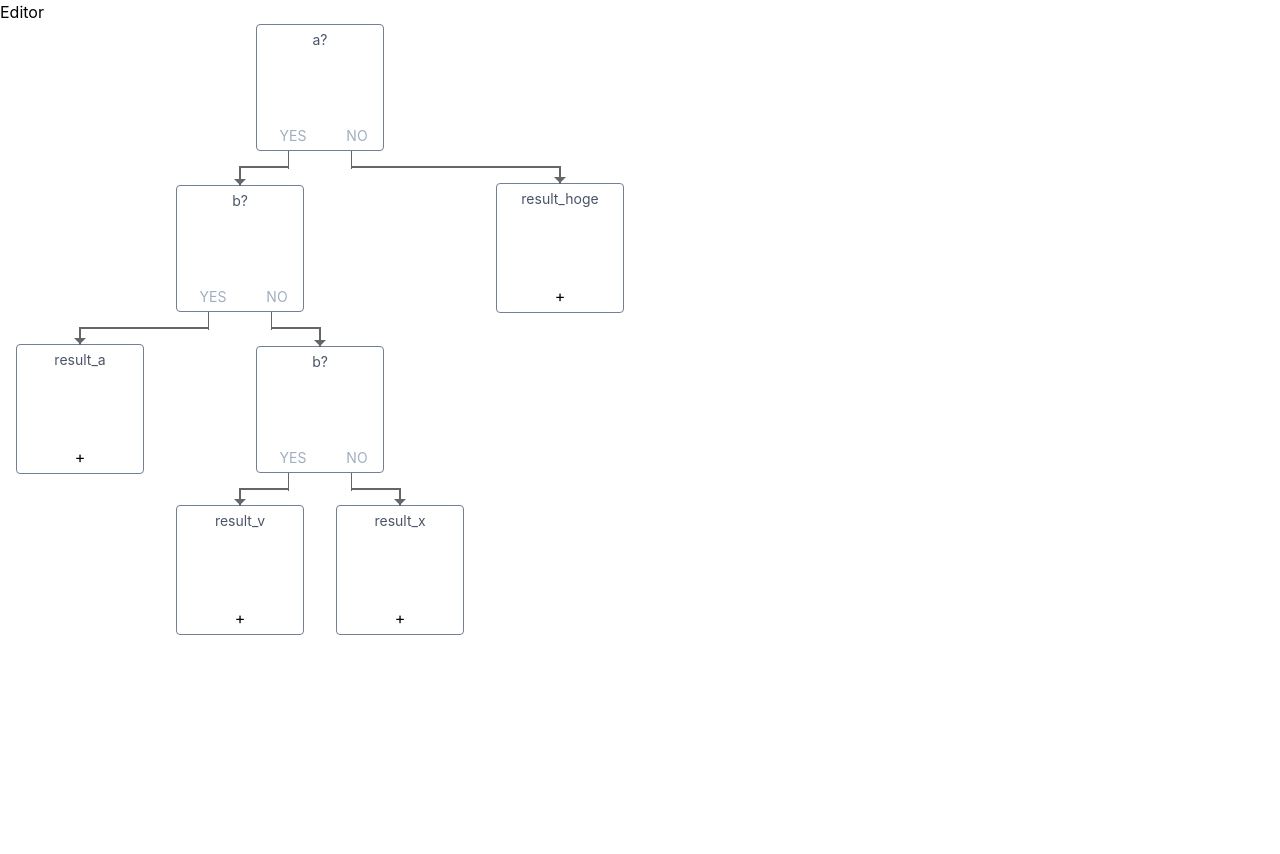
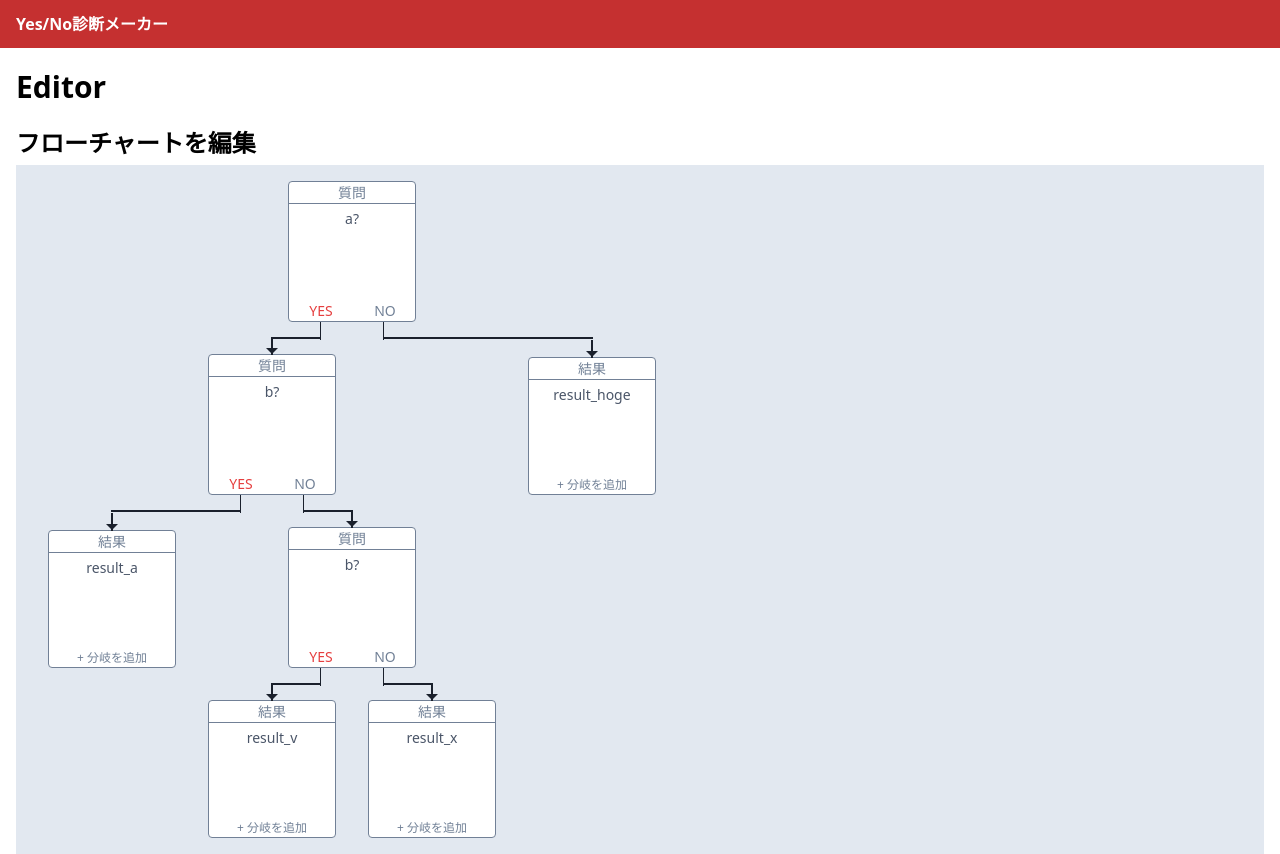
Before and after one commit to retoruto-carry/shindan-chart-maker, a Nuxt app: page /editor in a window 1280 px wide. Before the commit the page ends 800 px from the top, so only its background shows below. Built offline with nearby package versions, Linux system fonts and the light colour scheme.

Commit message:
:+1: update

```diff
--- /dev/null
+++ b/components/common/AppNavbar.vue
@@ -0,0 +1,20 @@
+<template>
+  <header>
+    <div class="bg-red-700 flex items-center justify-between px-4 py-1 h-12">
+      <p class="text-white font-bold">Yes/No診断メーカー</p>
+    </div>
+  </header>
+</template>
+
+<script lang="ts">
+import Vue from 'vue'
+
+export default Vue.extend({
+  name: 'AppNavbar',
+  methods: {
+    handleLogoClicked() {
+      this.$router.push('/')
+    }
+  }
+})
+</script>
--- a/components/QuestionNode.vue
+++ b/components/partials/QuestionNode.vue
@@ -1,18 +1,21 @@
 <template>
-  <div class="table text-center">
-    <div class="inline-block rounded mx-4 border border-gray-600 p-1 w-32">
-      <p class="text-gray-700 text-sm h-24">
+  <div class="table text-center bg-gray-300">
+    <div class="inline-block rounded mx-4 border border-gray-600 bg-white w-32">
+      <div class="border-b border-gray-600">
+        <p class="text-sm text-gray-600">{{ displayType(nodeTree.type) }}</p>
+      </div>
+      <p class="text-gray-700 text-sm h-24 p-1">
         {{ nodeTree.text }}
       </p>
       <div
         v-if="nodeTree.type === 'QUESTION'"
         class="flex content-between w-32"
       >
-        <div class="flex-1 text-sm text-gray-500">YES</div>
-        <div class="flex-1 text-sm text-gray-500">NO</div>
+        <div class="flex-1 text-sm text-red-600">YES</div>
+        <div class="flex-1 text-sm text-gray-600">NO</div>
       </div>
       <div v-else class="cursor-pointer" @click="handlePlusClicked">
-        <span>+</span>
+        <p class="text-xs text-gray-600">+ 分岐を追加</p>
       </div>
     </div>
     <div v-if="nodeTree.type === 'QUESTION'" class="nodes table relative">
@@ -28,8 +31,8 @@
 
 <script lang="ts">
 import Vue, { PropType } from 'vue'
-import QuestionNode from '~/components/QuestionNode'
-import { NodeTree } from '~/types/struct'
+import QuestionNode from '~/components/partials/QuestionNode'
+import { NodeTree, NodeType } from '~/types/struct'
 
 export default Vue.extend({
   name: 'QuestionNode',
@@ -53,6 +56,13 @@ export default Vue.extend({
         type: 'RESULT',
         text: 'result_default'
       })
+    },
+    displayType(type: NodeType): string {
+      if (type === 'QUESTION') {
+        return '質問'
+      } else {
+        return '結果'
+      }
     }
   }
 })
@@ -68,7 +78,7 @@ export default Vue.extend({
 
 /* | */
 .node:before {
-  outline: solid 1px #666;
+  outline: solid 1px theme('colors.gray.900');
   content: '';
   height: 1rem;
   left: 50%;
@@ -84,14 +94,14 @@ export default Vue.extend({
   left: 50%;
   margin-left: -0.4rem;
   border: 0.4rem solid transparent;
-  border-top: 0.4rem solid #666;
+  border-top: 0.4rem solid theme('colors.gray.900');
   z-index: 2;
 }
 
 /* | | */
 .nodes:before {
-  border: solid #666;
-  background-color: white;
+  border: solid theme('colors.gray.900');
+  background-color: theme('colors.gray.300');
   z-index: 1000;
   border-width: 0px 0.1rem 0px 0.1rem;
   content: '';
@@ -105,7 +115,7 @@ export default Vue.extend({
 
 /* ___ */
 .node-wrapper:before {
-  outline: solid 0.1rem #666;
+  outline: solid 0.1rem theme('colors.gray.900');
   content: '';
   left: 0;
   position: absolute;
--- a/layouts/default.vue
+++ b/layouts/default.vue
@@ -1,55 +1,19 @@
 <template>
   <div>
-    <nuxt />
+    <AppNavbar />
+    <div class="container mx-auto px-4 mt-4">
+      <nuxt />
+    </div>
   </div>
 </template>
 
-<style>
-html {
-  font-family: 'Source Sans Pro', -apple-system, BlinkMacSystemFont, 'Segoe UI',
-    Roboto, 'Helvetica Neue', Arial, sans-serif;
-  font-size: 16px;
-  word-spacing: 1px;
-  -ms-text-size-adjust: 100%;
-  -webkit-text-size-adjust: 100%;
-  -moz-osx-font-smoothing: grayscale;
-  -webkit-font-smoothing: antialiased;
-  box-sizing: border-box;
-}
+<script lang="ts">
+import Vue from 'vue'
+import AppNavbar from '~/components/common/AppNavbar'
 
-*,
-*:before,
-*:after {
-  box-sizing: border-box;
-  margin: 0;
-}
-
-.button--green {
-  display: inline-block;
-  border-radius: 4px;
-  border: 1px solid #3b8070;
-  color: #3b8070;
-  text-decoration: none;
-  padding: 10px 30px;
-}
-
-.button--green:hover {
-  color: #fff;
-  background-color: #3b8070;
-}
-
-.button--grey {
-  display: inline-block;
-  border-radius: 4px;
-  border: 1px solid #35495e;
-  color: #35495e;
-  text-decoration: none;
-  padding: 10px 30px;
-  margin-left: 15px;
-}
-
-.button--grey:hover {
-  color: #fff;
-  background-color: #35495e;
-}
-</style>
+export default Vue.extend({
+  components: {
+    AppNavbar
+  }
+})
+</script>
--- a/pages/editor.vue
+++ b/pages/editor.vue
@@ -1,13 +1,16 @@
 <template>
   <div>
-    <h1>Editor</h1>
-    <QuestionNode :node-tree="nodeTree" />
+    <h1 class="text-3xl font-bold mb-4">Editor</h1>
+    <h2 class="text-2xl font-semibold mb-1">フローチャートを編集</h2>
+    <div class="w-full overflow-scroll bg-gray-300 p-4">
+      <QuestionNode :node-tree="nodeTree" />
+    </div>
   </div>
 </template>
 
 <script lang="ts">
 import Vue from 'vue'
-import QuestionNode from '~/components/QuestionNode'
+import QuestionNode from '~/components/partials/QuestionNode'
 import { NodeTree } from '~/types/struct'
 
 type LocalData = {
```
